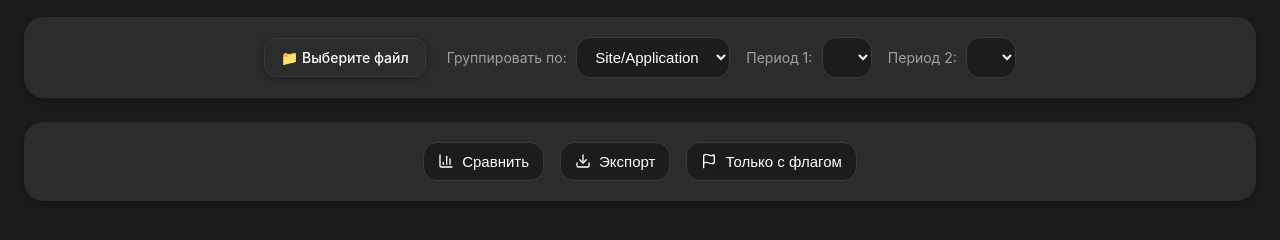
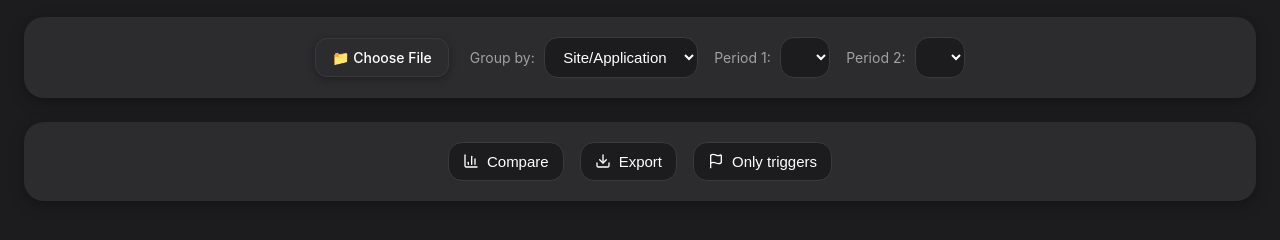
Before and after one commit to whothefusckisdaniil/revenue-drop-analyzer, a plain HTML site: page index.html in a window 1280 px wide. Shown: the part 76-316 px from the top of the page. Drawn offline with nearby package versions, Linux system fonts and the light colour scheme.

Commit message:
Update index.html

```diff
--- a/index.html
+++ b/index.html
@@ -53,11 +53,11 @@
   <h2>Data Analyzer</h2>
 
   <div class="control-panel">
-    <label for="csvFile" class="custom-file-upload">📁 Выберите файл</label>
+    <label for="csvFile" class="custom-file-upload">📁 Choose File</label>
     <input type="file" id="csvFile" accept=".csv">
 
     <div>
-      <label for="comparisonType">Группировать по:</label>
+      <label for="comparisonType">Group by:</label>
       <select id="comparisonType">
         <option value="Site/Application">Site/Application</option>
         <option value="Ad system">Ad system</option>
@@ -65,20 +65,20 @@
     </div>
 
     <div>
-        <label for="period1">Период 1:</label>
+        <label for="period1">Period 1:</label>
         <select id="period1"></select>
     </div>
 
     <div>
-        <label for="period2">Период 2:</label>
+        <label for="period2">Period 2:</label>
         <select id="period2"></select>
     </div>
   </div>
 
   <div class="control-panel">
-    <button id="compareBtn"><i data-lucide="bar-chart-3"></i> Сравнить</button>
-    <button id="exportBtn"><i data-lucide="download"></i> Экспорт</button>
-    <button id="filterBtn"><i data-lucide="flag"></i> Только с флагом</button>
+    <button id="compareBtn"><i data-lucide="bar-chart-3"></i> Compare</button>
+    <button id="exportBtn"><i data-lucide="download"></i> Export</button>
+    <button id="filterBtn"><i data-lucide="flag"></i> Only triggers</button>
   </div>
 
   <div style="overflow-x:auto;">
```
